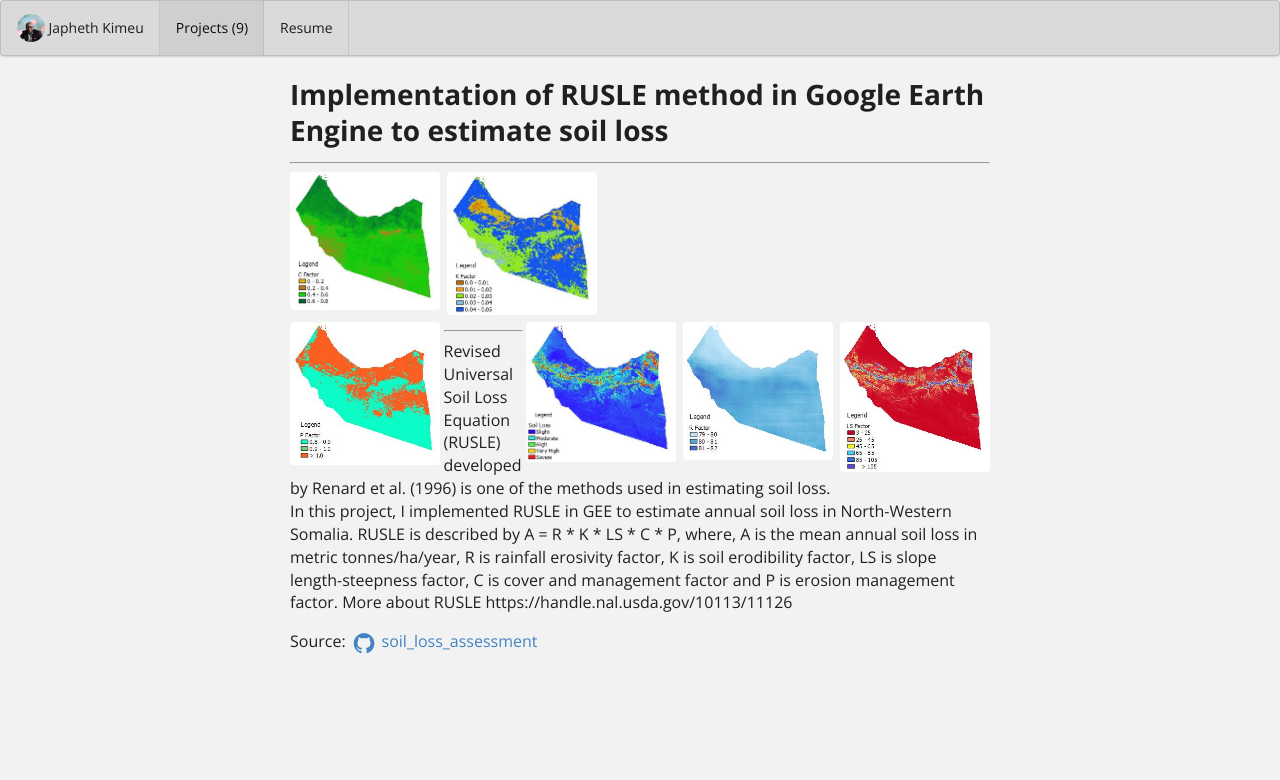
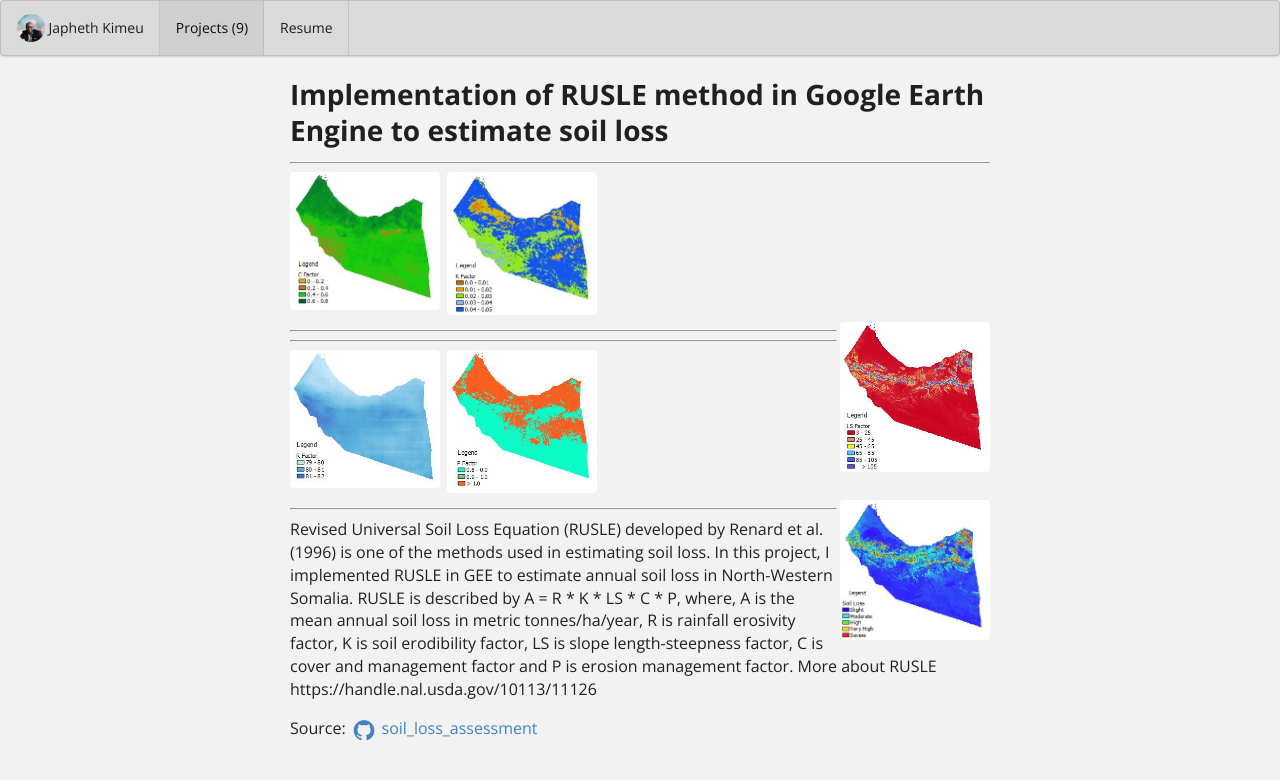
Before and after one commit to japhethkimeu/japhethkimeu.github.io, a Jekyll site: the page built from projects/project-3.md, in a window 1280 px wide. Shown: the top 780 px of the page. Built offline with Jekyll 4.4.1, drawn with Linux system fonts in a browser that asks for light colours.

Commit message:
Update project-3.md

```diff
--- a/projects/project-3.md
+++ b/projects/project-3.md
@@ -23,11 +23,13 @@
 <div class="ui small rounded images">
   <img align="right" class="ui image" src="../images/LS.JPG">
 </div>
+---
+---
 <div class="ui small rounded images">
-  <img align="right" class="ui image" src="../images/R.JPG">
+  <img align="left" class="ui image" src="../images/R.JPG">
 </div>
 <div class="ui small rounded images">
-  <img align="left" class="ui image" src="../images/P.JPG">
+  <img align="middle" class="ui image" src="../images/P.JPG">
 </div>
 <div class="ui small rounded images">
   <img align="right" class="ui image" src="../images/annual_soil_loss.JPG">
```
